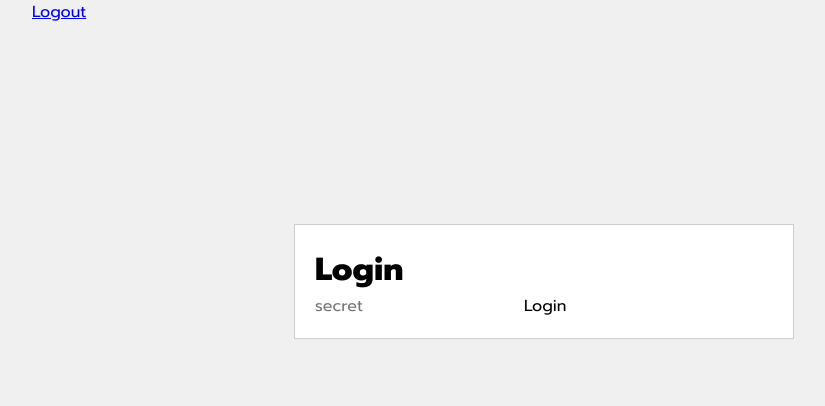
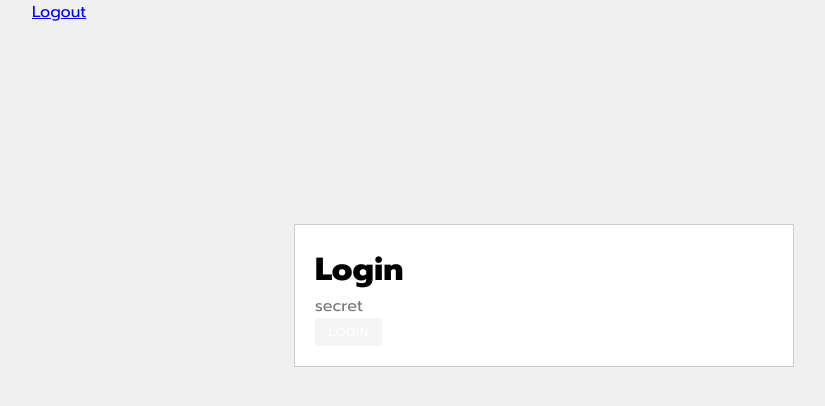
Before and after one commit to chaochana/2485, a Vue app: page /login in a window 1280 px wide. Shown: the top 406 px of the page, without its empty margins (96-921 px from the left). Built offline with nearby package versions, Linux system fonts and the light colour scheme; sample sign-in values are in the browser's storage.

Commit message:
Vuetifization

```diff
--- a/src/plugins/vuetify.js
+++ b/src/plugins/vuetify.js
@@ -4,4 +4,7 @@ import Vuetify from 'vuetify/lib'
 Vue.use(Vuetify)
 
 export default new Vuetify({
+  theme: {
+    dark: true
+  }
 })
--- a/src/views/login.vue
+++ b/src/views/login.vue
@@ -1,8 +1,8 @@
 <template>
     <div id="login">
         <h1>Login</h1>
-        <input type="password" name="secret" v-model="input.secret" placeholder="secret" />
-        <button type="button" v-on:click="login()">Login</button>
+        <input type="password" name="secret" v-model="input.secret" placeholder="secret" /><br />
+        <v-btn depressed small color="primary" type="button" v-on:click="login()">Login</v-btn>
     </div>
 </template>
 
```
